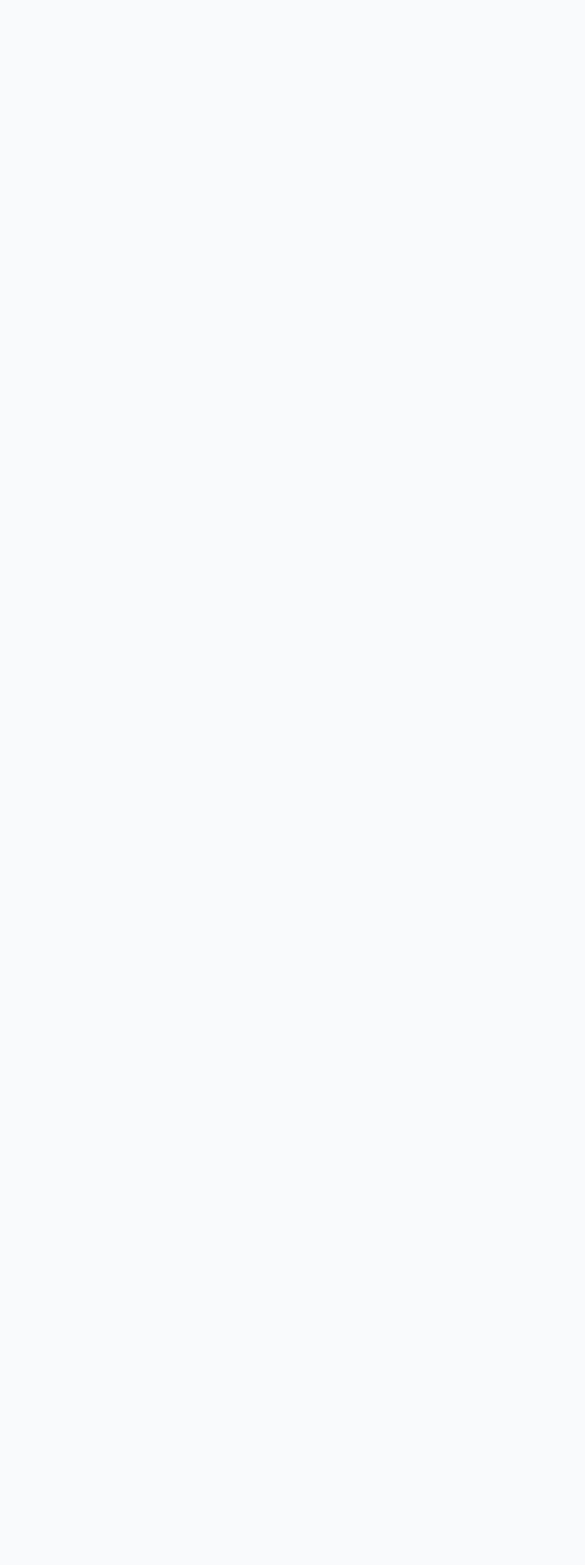
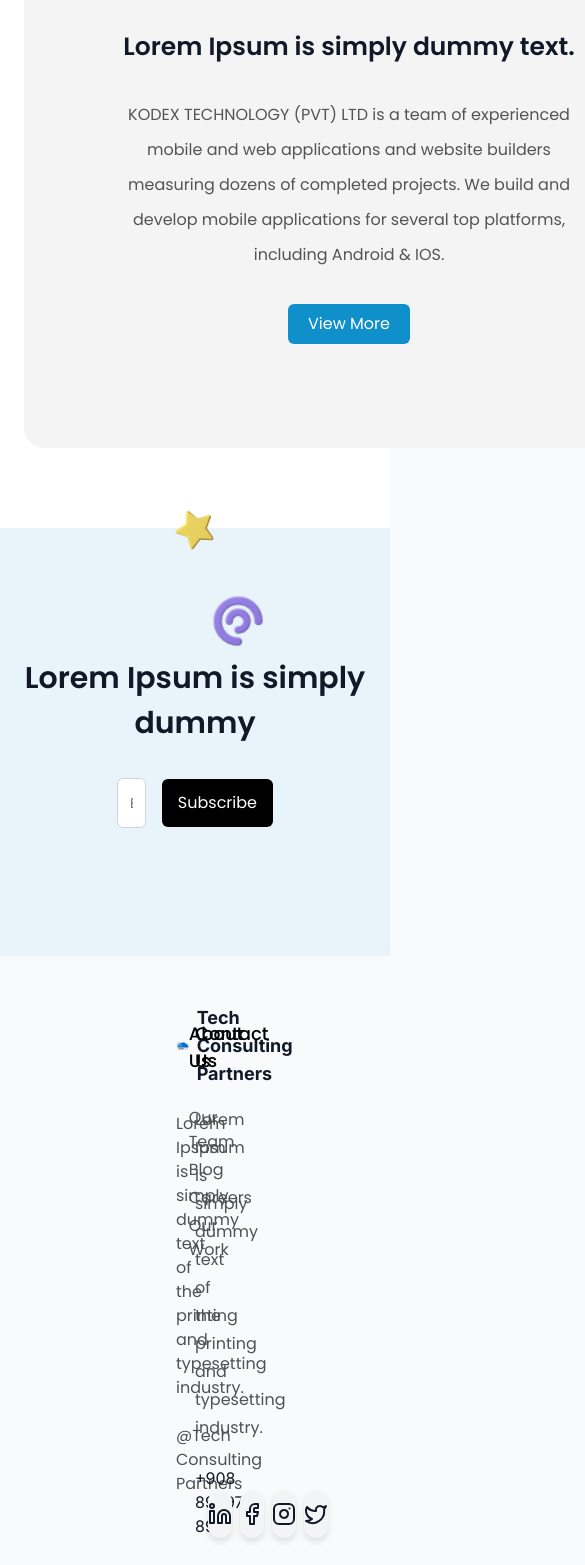
Before and after one commit to manoj2244/TCP, a Next.js app: page / in a window 390 px wide. Shown: the part 4043-5608 px from the top of the page, 585 px wide, since content can reach past the window. Before the commit the page ends 4000 px from the top, so only its background shows below. Built offline with nearby package versions, Linux system fonts and the light colour scheme.

Commit message:
Message:Completed Landing Page

```diff
--- a/app/page.tsx
+++ b/app/page.tsx
@@ -5,6 +5,8 @@ import { Button } from "@/components/ui/button";
 import { Zap, Brain, MessageCircle, Eye, Globe, Star } from "lucide-react";
 import Image from "next/image";
 import { MainContent } from "@/components/mainContent";
+import { ViewMoreCard } from "@/components/viewMore";
+import { NewsLetter } from "@/components/newsLetter";
 
 const features = [
   {
@@ -206,8 +208,11 @@ export default function LandingPage() {
       <section className="bg-white">
         <MainContent/>
       </section>
+      <section className="bg-white">
+<ViewMoreCard/>
+      </section>
       <section>
-
+        <NewsLetter/>
       </section>
     </main>
   );
--- a/components/Footer.tsx
+++ b/components/Footer.tsx
@@ -1,20 +1,101 @@
-import React from 'react'
-import Link from 'next/link'
+import React from "react";
+import Link from "next/link";
+import Image from "next/image";
+import { Linkedin, Facebook, Instagram, Twitter } from "lucide-react";
 
 const Footer = () => {
   return (
+    <>
+      <div>
+        <div className="grid grid-cols-12 px-44 py-12">
+          <div className="col-span-4 flex flex-col gap-y-6">
+            <Link className="flex items-center" href="/">
+              <Image src="/logo.png" width={50} height={50} alt="logo" />
+              <span className="ml-2 text-lg md:text-2xl font-bold text-gray-900">
+                Tech Consulting Partners
+              </span>
+            </Link>
+            <div className="text-[#515151] text-[16px] font-poppins font-normal">
+              Lorem Ipsum is simply dummy text of the printing and typesetting
+              industry.
+            </div>
+            <div className="text-[#515151] text-[16px] font-poppins font-normal">
+              @Tech Consulting Partners
+            </div>
+          </div>
+          <div className="col-span-2">
+            <ul className="flex flex-col gap-y-1">
+              <li className="text-[18px] text-[#000] font-poppins font-medium mt-4 mb-7">
+                <Link href="/why-us">About Us</Link>
+              </li>
+              <li className="text-[16px] text-[#515151] font-poppins font-normal ">
+                <Link href="/why-us">Our Team</Link>
+              </li>
+
+              <li className="text-[16px] text-[#515151] font-poppins font-normal ">
+                {" "}
+                <Link href="/why-us">Blog</Link>
+              </li>
+              <li className="text-[16px] text-[#515151] font-poppins font-normal ">
+                {" "}
+                <Link href="/why-us">Careers</Link>
+              </li>
+              <li className="text-[16px] text-[#515151] font-poppins font-normal ">
+                {" "}
+                <Link href="/why-us">Our Work</Link>
+              </li>
+            </ul>
+          </div>
+          <div className="col-span-4 flex flex-col gap-y-6">
+            <div className="text-[18px] text-[#000] font-poppins font-medium mt-4 mb-2">
+              Contact Us
+            </div>
+            <div className="text-[16px] text-[#515151] font-poppins leading-[28px]">
+              Lorem Ipsum is simply dummy text of the printing and typesetting
+              industry.
+            </div>
+            <div>+908 89097 890</div>
+          </div>
+          <div className="col-span-2 flex gap-x-2 items-end">
+          <div className="w-12 h-12 rounded-full bg-gray-100 flex items-center justify-center shadow-[0_4px_6px_rgba(0,0,0,0.1)]">
+          <Linkedin />
+            </div>
+            <div className="w-12 h-12 rounded-full bg-gray-100 flex items-center justify-center shadow-[0_4px_6px_rgba(0,0,0,0.1)]">
+            <Facebook />
+            </div>
+            <div className="w-12 h-12 rounded-full bg-gray-100 flex items-center justify-center shadow-[0_4px_6px_rgba(0,0,0,0.1)]">
+            {" "}
+              <Instagram />
+            </div>
+            <div className="w-12 h-12 rounded-full bg-gray-100 flex items-center justify-center shadow-[0_4px_6px_rgba(0,0,0,0.1)]">
+            {" "}
+              <Twitter />
+            </div>
+          </div>
+        </div>
+      </div>
+
       <footer className="flex flex-col gap-2 sm:flex-row py-6 w-full shrink-0 items-center px-4 md:px-6 border-t border-gray-200 bg-white">
-      <p className="text-xs text-gray-600">© 2024 Tech Consulting Partners. All rights reserved.</p>
+        <p className="text-xs text-gray-600">
+          © 2024 Tech Consulting Partners. All rights reserved.
+        </p>
         <nav className="sm:ml-auto flex gap-4 sm:gap-6">
-        <Link className="text-xs text-gray-600 hover:text-logo-600 hover:underline underline-offset-4" href="#">
+          <Link
+            className="text-xs text-gray-600 hover:text-logo-600 hover:underline underline-offset-4"
+            href="#"
+          >
             Terms of Service
           </Link>
-        <Link className="text-xs text-gray-600 hover:text-logo-600 hover:underline underline-offset-4" href="#">
+          <Link
+            className="text-xs text-gray-600 hover:text-logo-600 hover:underline underline-offset-4"
+            href="#"
+          >
             Privacy
           </Link>
         </nav>
       </footer>
-  )
-}
+    </>
+  );
+};
 
-export default Footer
+export default Footer;
--- a/components/Navbar.tsx
+++ b/components/Navbar.tsx
@@ -174,7 +174,7 @@ const Navbar = () => {
         </NavigationMenu>
 
         {/* Other Links */}
-        <Link
+        {/* <Link
           href="/why-us"
           className={`relative text-[16px] font-poppins font-medium text-gray-700 hover:text-logo-600  hover:bg-gray-100 rounded-md underline-offset-4 pl-3 pr-4 py-2 ${
             isActive("/why-us") ? "!text-blue-600 active-link" : ""
@@ -184,7 +184,7 @@ const Navbar = () => {
           {isActive("/why-us" )&& (
                     <span className="absolute left-[3px] top-[3px] mx-auto w-2 h-2 rounded-full bg-[#08D3BB]"></span>
                   )}
-        </Link>
+        </Link> */}
         <Link
           href="/projects"
           className={`relative text-[16px] font-poppins font-medium text-gray-700 hover:text-logo-600  hover:bg-gray-100 rounded-md underline-offset-4 pl-3 pr-4 py-2 ${
--- a/components/mainContent.tsx
+++ b/components/mainContent.tsx
@@ -68,6 +68,7 @@ export const MainContent = () => {
             </div>
 
             {/* Main Heading and Content */}
+
             <div className="flex flex-col gap-4">
               <div className="font-semibold text-[30px] text-gray-800 font-poppins">
                 {/* Split mainHeading and style first two words */}
--- /dev/null
+++ b/components/newsLetter.tsx
@@ -0,0 +1,47 @@
+import React from "react";
+import Image from "next/image";
+import { Button } from "./ui/button";
+import { Input } from "./ui/input";
+
+export const NewsLetter = () => {
+  return (
+    <div className="bg-[#E8F4FA] text-center py-32 relative">
+        <div className="absolute left-40 top-[-35px]">
+        <Image
+                      src={"/star.png"}
+                      width={70}
+                      height={70}
+                      alt="star"
+                    />
+        </div>
+        <div className="relative">
+        <div className="font-poppins text-[30px] font-semibold pb-8 ">
+        Lorem Ipsum is simply dummy
+      </div>
+      <div className="absolute right-[30%] top-[-70px]">
+        <Image
+                      src={"/chart.png"}
+                      width={70}
+                      height={70}
+                      alt="star"
+                    />
+        </div>
+        </div>
+
+
+      <div className="text-center flex justify-center items-center">
+        <div className="flex gap-x-4 justify-center items-center w-[40%]">
+          <Input
+            id="email"
+            name="emali"
+            placeholder="Enter your email"
+            className=" bg-white border-gray-300 text-gray-900 focus:ring-blue-500 focus:border-blue-500 py-6 "
+          />
+          <Button className="bg-[#000000]   text-white font-poppins font-normal text-[16px] py-6 ">
+            Subscribe
+          </Button>
+        </div>
+      </div>
+    </div>
+  );
+};
--- a/components/ui/input.tsx
+++ b/components/ui/input.tsx
@@ -11,7 +11,7 @@ const Input = React.forwardRef<HTMLInputElement, InputProps>(
       <input
         type={type}
         className={cn(
-          "flex h-10 w-full rounded-md border border-input bg-background px-3 py-2 text-sm ring-offset-background file:border-0 file:bg-transparent file:text-sm file:font-medium placeholder:text-muted-foreground focus-visible:outline-none focus-visible:ring-2 focus-visible:ring-ring focus-visible:ring-offset-2 disabled:cursor-not-allowed disabled:opacity-50",
+          "flex h-10 w-full rounded-md border border-input bg-background px-3 py-2 text-sm ring-offset-background file:border-0 file:bg-transparent file:text-sm file:font-medium placeholder:text-muted-foreground focus-visible:outline-none focus-visible:ring-2 focus-visible:ring-ring focus-visible:ring-offset-2 disabled:cursor-not-allowed disabled:opacity-50 placeholder:font-poppins",
           className
         )}
         ref={ref}
--- /dev/null
+++ b/components/viewMore.tsx
@@ -0,0 +1,52 @@
+import React from "react";
+
+import { Button } from "./ui/button";
+
+export const ViewMoreCard = () => {
+
+
+  return (
+    <div className="grid grid-cols-12 px-6 md:px-44 gap-x-[137.5px]">
+
+        <div className="col-span-6">
+            <div className="bg-[#F4F4F4] w-[650px] h-[500px] my-20 rounded-[20px]">
+                <div className="p-20 text-center flex flex-col gap-y-8 ">
+                <div className="font-semibold font-poppins text-[25px] ">
+                Lorem Ipsum is simply dummy text.
+                </div>
+                <div className="text-[16px] text-[#545454] font-poppins font-normal leading-[35px]">
+                KODEX TECHNOLOGY (PVT) LTD is a team of experienced mobile and web applications and website builders measuring dozens of completed projects. We build and develop mobile applications for several top platforms, including Android  & IOS.
+                </div>
+                <div>
+                <Button className="bg-[#1090CB]   text-white font-poppins font-normal text-[16px] p-5">
+                 View More
+                </Button>
+                </div>
+                </div>
+
+
+            </div>
+        </div>
+        <div className="col-span-6">
+        <div className="bg-[#1090CB] w-[650px] h-[500px] my-20 rounded-[20px] !text-white">
+                <div className="p-20 text-center flex flex-col gap-y-8 ">
+                <div className="font-semibold font-poppins text-[25px] ">
+                Lorem Ipsum is simply dummy text.
+                </div>
+                <div className="text-[16px]  font-poppins font-normal leading-[35px]">
+                KODEX TECHNOLOGY (PVT) LTD is a team of experienced mobile and web applications and website builders measuring dozens of completed projects. We build and develop mobile applications for several top platforms, including Android  & IOS.
+                </div>
+                <div>
+                <Button className="bg-[#fff]   text-[#000] font-poppins font-normal text-[16px] p-5 hover:bg-[#000] hover:text-white">
+                 View More
+                </Button>
+                </div>
+                </div>
+
+
+            </div>
+        </div>
+
+    </div>
+  );
+};
```
Also changed, not shown: public/chart.png (added), public/star.png (added). Lines whose indentation alone changed are shown as unchanged.
